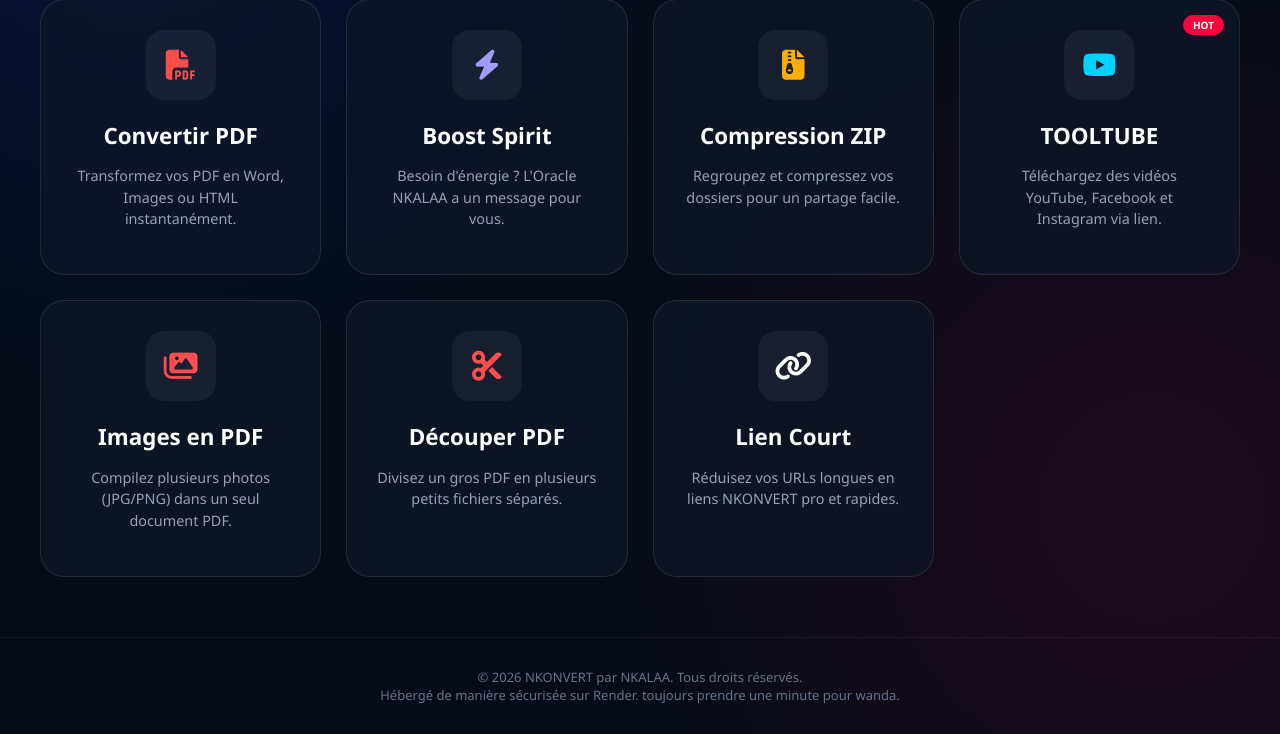
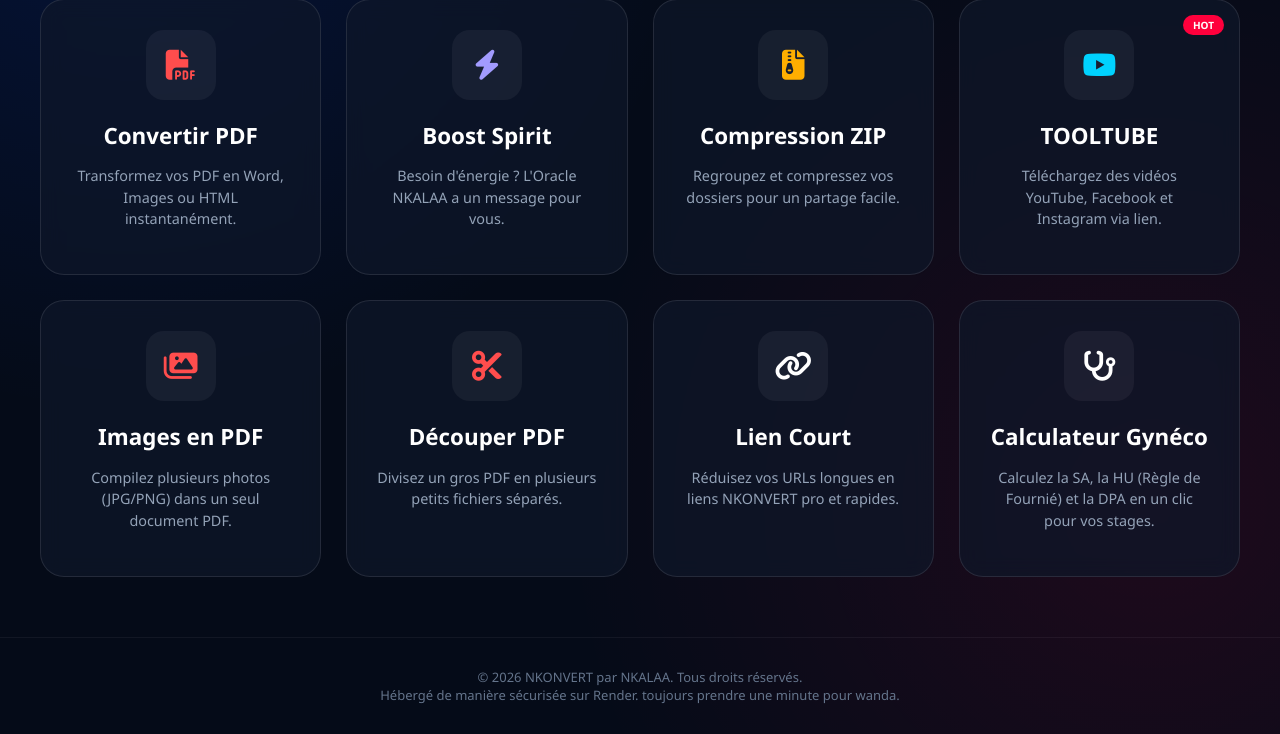
Before and after one commit to Reygreekk/nkonvert, a Flask app: page / in a window 1280 px wide. Shown: the part 399-1133 px from the top of the page. Run offline with Flask 3, Linux system fonts and the light colour scheme.

Commit message:
index.html

```diff
--- a/templates/index.html
+++ b/templates/index.html
@@ -224,6 +224,15 @@
     <h3>Lien Court</h3>
     <p>Réduisez vos URLs longues en liens NKONVERT pro et rapides.</p>
 </a>
+
+<a href="/calculateur-obstetrical" class="tool-card">
+    <div class="icon-box pink">
+        <i class="fas fa-stethoscope"></i>
+    </div>
+    <h3>Calculateur Gynéco</h3>
+    <p>Calculez la SA, la HU (Règle de Fournié) et la DPA en un clic pour vos stages.</p>
+</a>
+
 </div>
 
 <footer>
```
